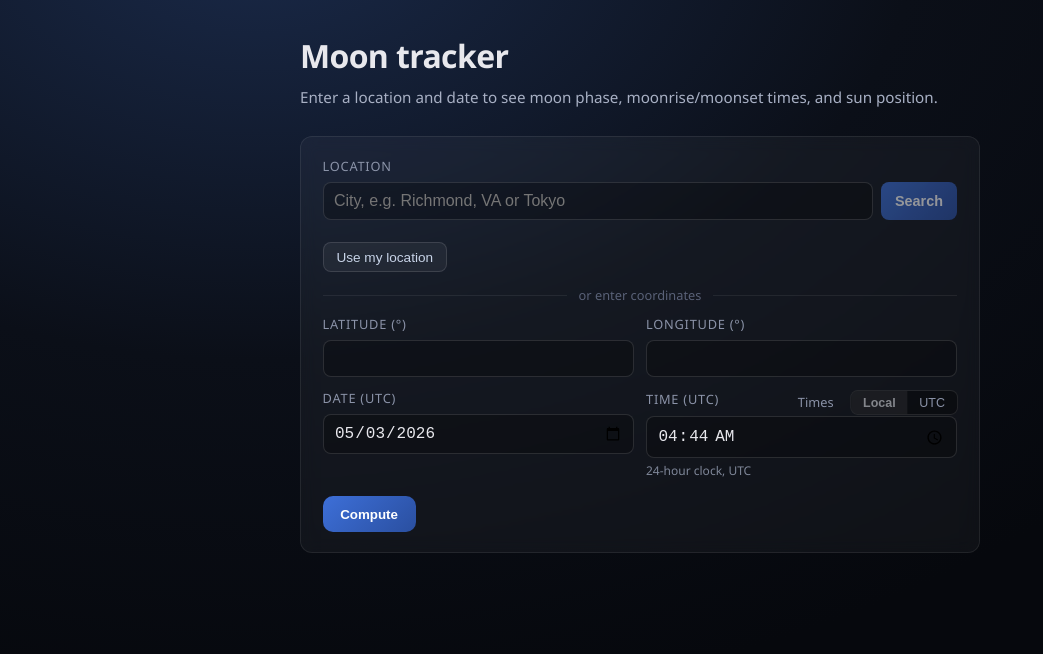
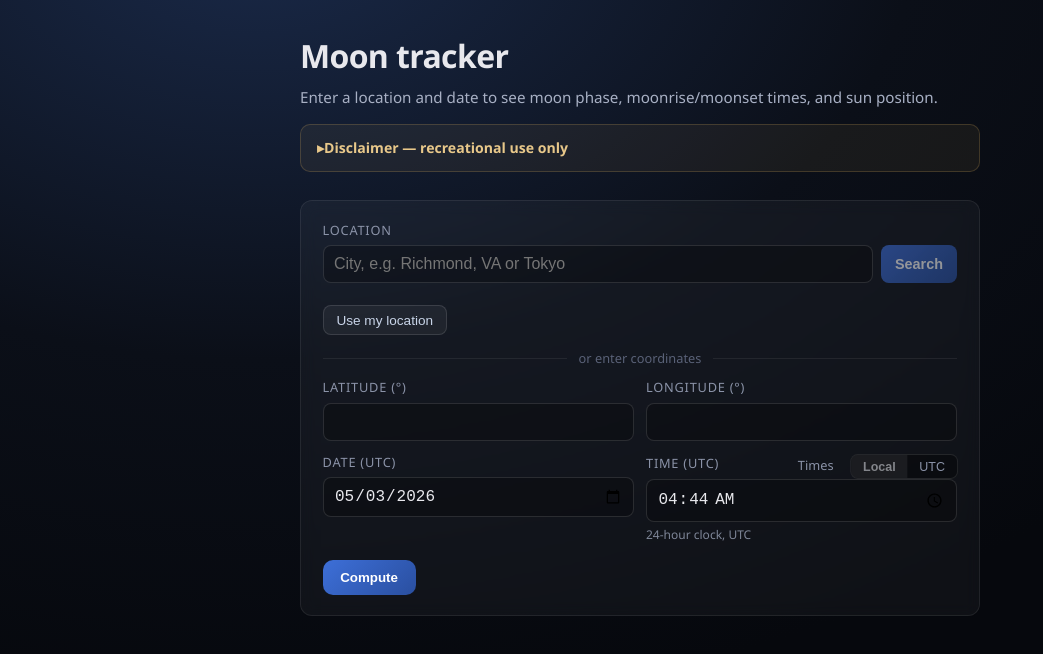
Before and after one commit to robinsr44/css508-sp26-class-project, a React (Vite) app in the folder src/frontend/: page / in a window 1280 px wide. Shown: the top 654 px of the page, without its empty margins (0-1043 px from the left). Built offline with nearby package versions, Linux system fonts and the light colour scheme.

Commit message:
Adding disclaimer information

```diff
--- a/src/frontend/src/App.css
+++ b/src/frontend/src/App.css
@@ -11,9 +11,55 @@ h1 {
 }
 
 .subtitle {
-  margin: 0 0 1.75rem;
+  margin: 0 0 1rem;
   color: #a8b0c4;
   font-size: 0.95rem;
+}
+
+.disclaimer {
+  margin: 0 0 1.75rem;
+  padding: 0.75rem 1rem;
+  background: rgba(255, 200, 100, 0.06);
+  border: 1px solid rgba(255, 200, 100, 0.18);
+  border-radius: 10px;
+  font-size: 0.88rem;
+  color: #c8c4b8;
+}
+
+.disclaimer summary {
+  cursor: pointer;
+  font-weight: 600;
+  color: #e8c88a;
+  list-style: none;
+}
+
+.disclaimer summary::-webkit-details-marker {
+  display: none;
+}
+
+.disclaimer summary::before {
+  content: "▸ ";
+  display: inline-block;
+  transition: transform 0.15s ease;
+}
+
+.disclaimer[open] summary::before {
+  transform: rotate(90deg);
+}
+
+.disclaimer p {
+  margin: 0.65rem 0 0;
+  line-height: 1.5;
+  color: #a8a498;
+}
+
+.disclaimer-body p:first-child {
+  margin-top: 0.75rem;
+}
+
+.disclaimer-body strong {
+  color: #d4c4a0;
+  font-weight: 600;
 }
 
 .card {
--- a/src/frontend/src/App.tsx
+++ b/src/frontend/src/App.tsx
@@ -271,6 +271,41 @@ export default function App() {
         <p className="subtitle">
           Enter a location and date to see moon phase, moonrise/moonset times, and sun position.
         </p>
+        <details className="disclaimer">
+          <summary>Disclaimer — recreational use only</summary>
+          <div className="disclaimer-body">
+            <p>
+              <strong>Information for recreational purposes only.</strong> Moon phase, rise/set times,
+              and sun position shown here are estimates intended for general interest and casual
+              planning. They are not certified, verified, or suitable for any purpose requiring
+              precision.
+            </p>
+            <p>
+              <strong>Not for navigation or safety-related use.</strong> Do not rely on this tool for
+              aviation, maritime, driving, hiking, emergency response, astronomical observation, or
+              any activity where inaccurate timing or position could cause harm, property damage, or
+              regulatory non-compliance. This application is not a substitute for official almanacs,
+              nautical or aeronautical publications, government observatories, or other authoritative
+              sources.
+            </p>
+            <p>
+              <strong>No warranty.</strong> All content is provided &ldquo;as is&rdquo; and &ldquo;as
+              available,&rdquo; without warranties of any kind, whether express or implied, including
+              but not limited to accuracy, completeness, timeliness, or fitness for a particular
+              purpose.
+            </p>
+            <p>
+              <strong>Limitation of liability.</strong> To the fullest extent permitted by applicable
+              law, the operators of this tool disclaim all liability for any loss, injury, damage, or
+              adverse outcome arising from your use of or reliance on the information displayed.
+            </p>
+            <p>
+              <strong>Your responsibility.</strong> You are solely responsible for independently
+              confirming any information before acting on it and for complying with all applicable
+              laws, regulations, and safety requirements.
+            </p>
+          </div>
+        </details>
       </header>
 
       <main className="app-main">
```
